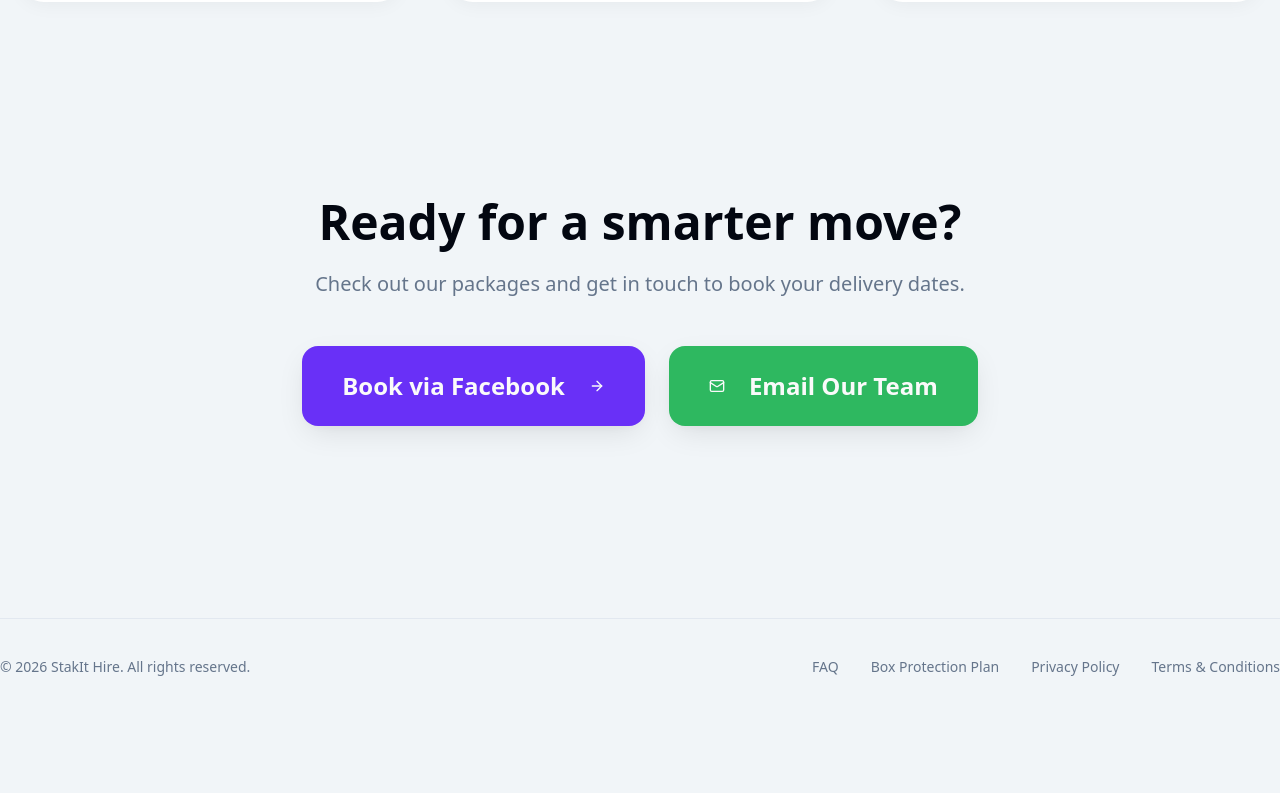
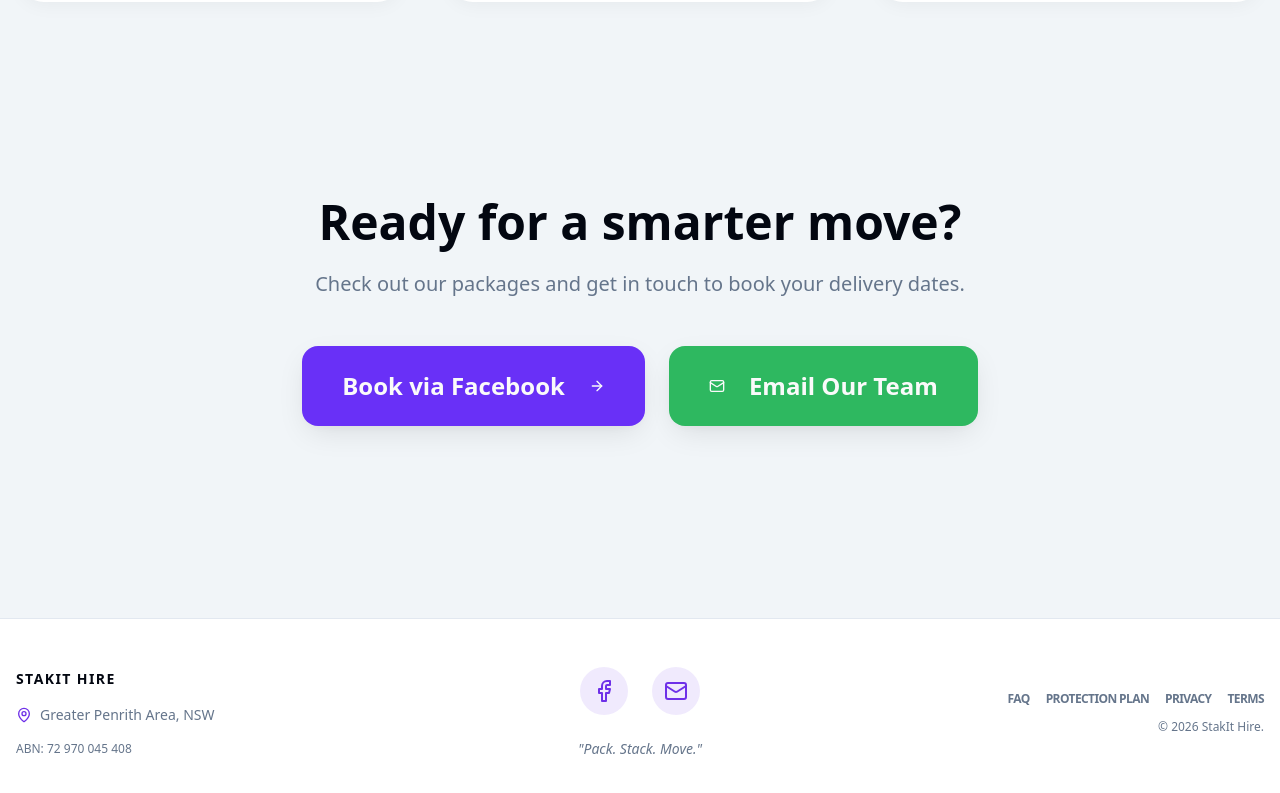
Before and after one commit to stakithire/StakIt-Hire-Site-Light2, a Next.js app: page / in a window 1280 px wide. Shown: the part 4051-4844 px from the top of the page. Before the commit the page ends 4766 px from the top, so only its background shows below. Built offline with nearby package versions, Linux system fonts and the light colour scheme.

Commit message:
Facebook page link added

```diff
--- a/src/app/blog/page.tsx
+++ b/src/app/blog/page.tsx
@@ -5,6 +5,7 @@ import Link from 'next/link';
 import Image from 'next/image';
 import { blogPosts } from '@/lib/blog-data';
 import { ArrowRight, Calendar, Tag } from 'lucide-react';
+import { BUSINESS_CONFIG } from '@/lib/business-config';
 
 export const metadata: Metadata = {
   title: 'The StakIt Journal | Moving Tips & Insights',
@@ -73,7 +74,7 @@ export default function BlogPage() {
         </CardHeader>
         <CardContent className="pt-6">
           <Button asChild size="lg" className="rounded-2xl h-14 px-10 text-lg font-bold shadow-soft">
-            <a href="https://www.facebook.com/stakithire" target="_blank" rel="noopener noreferrer">
+            <a href={BUSINESS_CONFIG.facebookUrl} target="_blank" rel="noopener noreferrer">
               Follow Our Facebook Page
             </a>
           </Button>
--- a/src/app/blog/why-100l-crates-are-the-penrith-moving-secret/page.tsx
+++ b/src/app/blog/why-100l-crates-are-the-penrith-moving-secret/page.tsx
@@ -5,6 +5,7 @@ import Image from 'next/image';
 import Link from 'next/link';
 import { ArrowLeft, Calendar, MessageCircle, Mail } from 'lucide-react';
 import { notFound } from 'next/navigation';
+import { BUSINESS_CONFIG } from '@/lib/business-config';
 
 const SLUG = 'why-100l-crates-are-the-penrith-moving-secret';
 
@@ -109,13 +110,13 @@ export default function BlogPostPage() {
         </p>
         <div className="flex flex-col sm:flex-row justify-center gap-6 pt-4">
           <Button asChild size="lg" className="h-20 px-12 text-2xl font-bold bg-[#6930F7] rounded-2xl shadow-premium transition-transform hover:scale-105">
-            <a href="https://www.facebook.com/stakithire" target="_blank" rel="noopener noreferrer">
+            <a href={BUSINESS_CONFIG.facebookUrl} target="_blank" rel="noopener noreferrer">
               <MessageCircle className="mr-3 h-8 w-8" />
               Book via Facebook
             </a>
           </Button>
           <Button asChild variant="outline" size="lg" className="h-20 px-12 text-2xl font-bold rounded-2xl border-2 shadow-soft transition-transform hover:scale-105">
-            <a href="mailto:stakithire@gmail.com">
+            <a href={`mailto:${BUSINESS_CONFIG.email}`}>
               <Mail className="mr-3 h-8 w-8" />
               Email Our Team
             </a>
--- a/src/app/quote/page.tsx
+++ b/src/app/quote/page.tsx
@@ -1,4 +1,3 @@
-
 'use client';
 
 import { useState, useEffect, useMemo, useCallback } from 'react';
@@ -31,8 +30,7 @@ import {
   tvProtectionAddOns,
   pricingBundles
 } from '@/lib/data';
-
-const MESSENGER_URL = "https://m.me/stakithire";
+import { BUSINESS_CONFIG } from '@/lib/business-config';
 
 // Helper components moved outside the main page component to prevent re-creation loops and stack errors
 function ItemRow({
@@ -221,7 +219,7 @@ export default function QuoteCalculatorPage() {
 
     const message = `Hi StakIt Hire! I've used your quote calculator and would like to check availability for:%0A%0A${itemsText}%0A%0A${dateText}%0A%0AEstimated Total: $${grandTotal.toFixed(2)}`;
 
-    return `${MESSENGER_URL}?text=${message}`;
+    return `${BUSINESS_CONFIG.messengerUrl}?text=${message}`;
   }, [cart, deliveryDate, collectionDate, hireWeeks, grandTotal]);
 
   const generateEmailLink = useCallback(() => {
@@ -233,7 +231,7 @@ export default function QuoteCalculatorPage() {
     const subject = encodeURIComponent("Quote Request from StakIt Hire Calculator");
     const body = `Hi StakIt Hire!%0A%0AI've used your quote calculator and would like to check availability for:%0A%0A${itemsText}%0A%0A${dateText}%0A%0AEstimated Total: $${grandTotal.toFixed(2)}%0A%0AMy delivery address is:%0A[Please enter address here]`;
 
-    return `mailto:stakithire@gmail.com?subject=${subject}&body=${body}`;
+    return `mailto:${BUSINESS_CONFIG.email}?subject=${subject}&body=${body}`;
   }, [cart, deliveryDate, collectionDate, hireWeeks, grandTotal]);
 
   return (
--- a/src/components/layout/app-footer.tsx
+++ b/src/components/layout/app-footer.tsx
@@ -1,30 +1,71 @@
-
 'use client';
 
 import Link from 'next/link';
+import { Facebook, Mail, MapPin } from 'lucide-react';
+import { BUSINESS_CONFIG } from '@/lib/business-config';
 
 export function AppFooter() {
   return (
-    <footer className="mt-auto border-t">
-      <div className="container flex flex-col items-center justify-between gap-4 py-10 md:h-24 md:flex-row md:py-0">
-        <div className="flex flex-col items-center gap-4 px-8 md:flex-row md:gap-2 md:px-0">
-          <p className="text-center text-sm leading-loose text-muted-foreground md:text-left">
-            © {new Date().getFullYear()} StakIt Hire. All rights reserved.
+    <footer className="mt-auto border-t bg-white">
+      <div className="container mx-auto px-4 py-12">
+        <div className="grid grid-cols-1 md:grid-cols-3 gap-10 items-center">
+          {/* Brand/Location Section */}
+          <div className="flex flex-col items-center md:items-start space-y-4">
+            <p className="text-sm font-bold text-foreground uppercase tracking-widest">{BUSINESS_CONFIG.name}</p>
+            <div className="flex items-center gap-2 text-muted-foreground text-sm">
+              <MapPin className="h-4 w-4 text-primary" />
+              <span>{BUSINESS_CONFIG.serviceArea}</span>
+            </div>
+            <p className="text-xs text-muted-foreground text-center md:text-left">
+              ABN: {BUSINESS_CONFIG.abn}
             </p>
           </div>
-        <div className="flex items-center gap-4 md:gap-8 flex-wrap justify-center">
-            <Link href="/faq" className="text-sm text-muted-foreground hover:text-foreground">
+
+          {/* Social/CTA Section */}
+          <div className="flex flex-col items-center space-y-6">
+            <div className="flex items-center gap-6">
+              <a
+                href={BUSINESS_CONFIG.facebookUrl}
+                target="_blank"
+                rel="noopener noreferrer"
+                className="bg-primary/10 p-3 rounded-full text-primary hover:bg-primary hover:text-white transition-all duration-300"
+                aria-label="Follow us on Facebook"
+              >
+                <Facebook className="h-6 w-6" />
+              </a>
+              <a
+                href={`mailto:${BUSINESS_CONFIG.email}`}
+                className="bg-primary/10 p-3 rounded-full text-primary hover:bg-primary hover:text-white transition-all duration-300"
+                aria-label="Email us"
+              >
+                <Mail className="h-6 w-6" />
+              </a>
+            </div>
+            <p className="text-sm font-medium text-muted-foreground italic">
+              "Pack. Stack. Move."
+            </p>
+          </div>
+
+          {/* Legal Links Section */}
+          <div className="flex flex-col items-center md:items-end gap-3">
+            <div className="flex flex-wrap justify-center md:justify-end gap-4">
+                <Link href="/faq" className="text-xs font-bold text-muted-foreground hover:text-primary transition-colors uppercase tracking-tighter">
                     FAQ
                 </Link>
-            <Link href="/legal/damage-waiver" className="text-sm text-muted-foreground hover:text-foreground">
-                Box Protection Plan
+                <Link href="/legal/damage-waiver" className="text-xs font-bold text-muted-foreground hover:text-primary transition-colors uppercase tracking-tighter">
+                    Protection Plan
                 </Link>
-            <Link href="/legal/privacy-policy" className="text-sm text-muted-foreground hover:text-foreground">
-                Privacy Policy
+                <Link href="/legal/privacy-policy" className="text-xs font-bold text-muted-foreground hover:text-primary transition-colors uppercase tracking-tighter">
+                    Privacy
                 </Link>
-            <Link href="/legal/terms-and-conditions" className="text-sm text-muted-foreground hover:text-foreground">
-                Terms & Conditions
+                <Link href="/legal/terms-and-conditions" className="text-xs font-bold text-muted-foreground hover:text-primary transition-colors uppercase tracking-tighter">
+                    Terms
                 </Link>
+            </div>
+            <p className="text-xs text-muted-foreground">
+              © {new Date().getFullYear()} {BUSINESS_CONFIG.name}.
+            </p>
+          </div>
         </div>
       </div>
     </footer>
--- /dev/null
+++ b/src/lib/business-config.ts
@@ -0,0 +1,14 @@
+/**
+ * Central configuration for StakIt Hire business details.
+ * Update these values to reflect changes across the entire site.
+ */
+export const BUSINESS_CONFIG = {
+  name: 'StakIt Hire',
+  abn: '72 970 045 408',
+  email: 'stakithire@gmail.com',
+  facebookUrl: 'https://www.facebook.com/stakithire/',
+  messengerUrl: 'https://m.me/stakithire',
+  hours: '7 Days a Week, 8:00 AM — 6:00 PM',
+  serviceArea: 'Greater Penrith Area, NSW',
+  tagline: 'Boxes that don\'t quit — Pack. Stack. Move.',
+};
```
Also changed, not shown: src/app/about/page.tsx (+7 -9 lines), src/app/contact/page.tsx (+6 -7 lines), src/app/faq/page.tsx (+6 -6 lines), src/app/page.tsx (+6 -7 lines), src/app/pricing/page.tsx (+4 -5 lines), src/components/layout/site-header.tsx (+3 -4 lines). Lines whose indentation alone changed are shown as unchanged.
